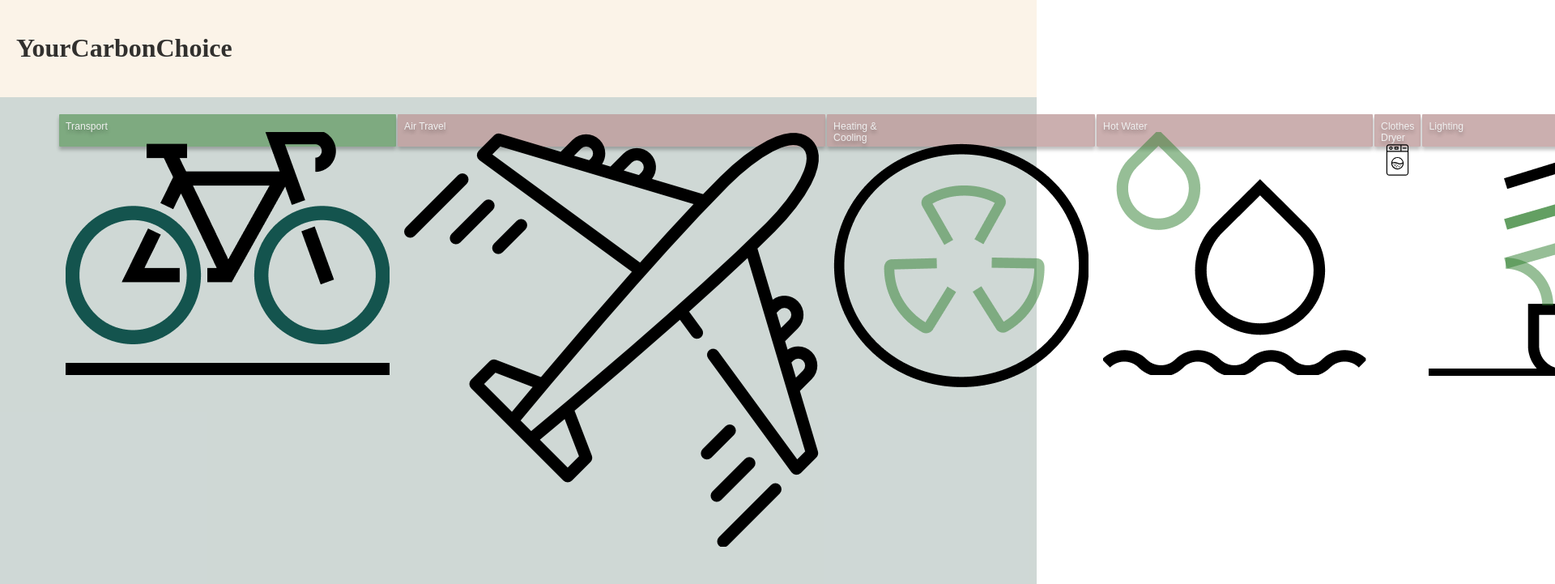
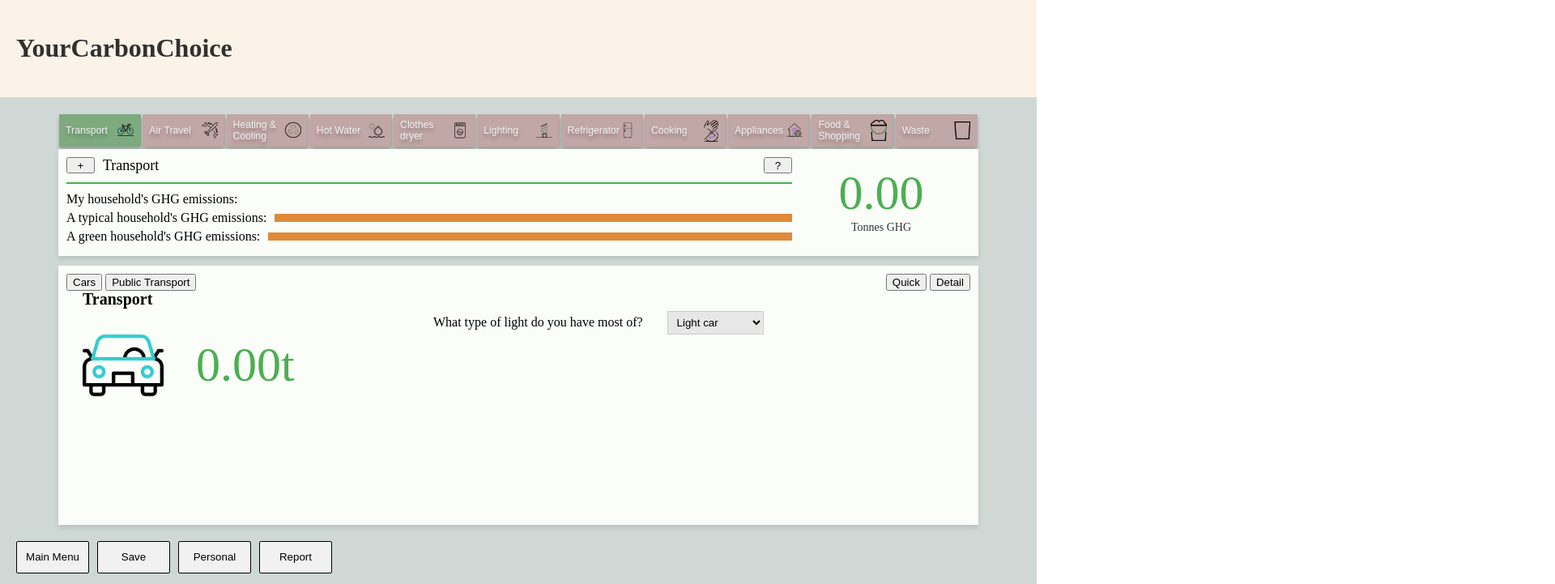
Before and after one commit to Plastictolstoy/yourcarbonchoice, a plain HTML site: page Front end/Transport.html in a window 1280 px wide. Shown: the top 721 px of the page at 81% size, 1920 px wide, since content can reach past the window. Drawn offline with Linux system fonts and the light colour scheme.

Commit message:
fix: size of images

```diff
--- a/Front end/Transport.html
+++ b/Front end/Transport.html
@@ -25,7 +25,7 @@
             <div id="totalHeatingCooling" class="heatingCooling_2"></div>
             <a href="Hot water.html"><button>Hot Water <img src="images/hotwater.png" alt="Hot Water Icon"></button></a>
             <div id="totalHotWater" class="hotwater_2"></div>
-            <a href="Clothes_Dryer.html"><button>Clothes Dryer <img src="images/clothes.svg"
+            <a href="Clothes_Dryer.html"><button>Clothes dryer <img src="images/clothes.svg"
                         alt="Clothes Icon"></button></a>
             <div id="totalDryer" class="dryer_2"></div>
             <a href="Lighting.html"><button>Lighting <img src="images/lighting.png" alt="Lighting Icon"></button></a>
--- a/Front end/styles.css
+++ b/Front end/styles.css
@@ -1,10 +1,13 @@
 /* General Reset */
-html, body {
-    height: 100%; /* 전체 높이 설정 */
+html,
+body {
+    height: 100%;
+    /* 전체 높이 설정 */
     margin: 0;
     padding: 0;
     display: flex;
-    flex-direction: column; /* 세로 방향으로 요소 정렬 */
+    flex-direction: column;
+    /* 세로 방향으로 요소 정렬 */
 }
 
 /* Header */
@@ -32,7 +35,8 @@ footer {
     color: white;
     text-align: left;
     padding: 10px;
-    margin-top: auto; /* 자동으로 위 여백 생성 */
+    margin-top: auto;
+    /* 자동으로 위 여백 생성 */
     /*
     position: fixed;
     width: 100%;
@@ -42,13 +46,17 @@ footer {
 
 /* Responsive adjustments */
 @media (max-width: 600px) {
-    nav button, .main-footer-buttons button {
+
+    nav button,
+    .main-footer-buttons button {
         padding: 8px;
-        font-size: 10px; /* 작은 화면에서 버튼 글꼴 크기 감소 */
+        font-size: 10px;
+        /* 작은 화면에서 버튼 글꼴 크기 감소 */
     }
 
     .module-details img {
-        width: 80px; /* 작은 화면에서 이미지 크기 조정 */
+        width: 80px;
+        /* 작은 화면에서 이미지 크기 조정 */
         height: 80px;
     }
 }
@@ -69,6 +77,20 @@ nav a {
     /* 링크 밑줄 제거 */
 }
 
+nav a button {
+    display: flex;
+    align-items: center;
+    justify-content: space-between;
+    flex: 1 1 200px;
+}
+
+nav a img {
+    width: 20px;
+    /* 이미지 크기 조정 */
+    margin-right: 1px;
+    /* 이미지와 텍스트 사이의 간격 조정 */
+}
+
 nav button {
     background-color: #BE9B9BCC;
     color: #f0f0f0;
@@ -87,8 +109,10 @@ nav button {
     /* 글씨 크기를 작게 조정 */
     flex: 1 1 220px;
     /* flex-basis를 200px에서 220px로 조정 */
-    box-shadow: 0px 4px 4px 0px rgba(0, 0, 0, 0.25); /* 박스 그림자 추가 */
-    text-shadow: 0px 4px 4px rgba(0, 0, 0, 0.25); /* 텍스트 그림자 추가 */
+    box-shadow: 0px 4px 4px 0px rgba(0, 0, 0, 0.25);
+    /* 박스 그림자 추가 */
+    text-shadow: 0px 4px 4px rgba(0, 0, 0, 0.25);
+    /* 텍스트 그림자 추가 */
 
 }
 
```
Also changed, not shown: Front end/Appliances.html (+2 -5 lines), Front end/Heating & Cooling.html (+1 -1 lines).
